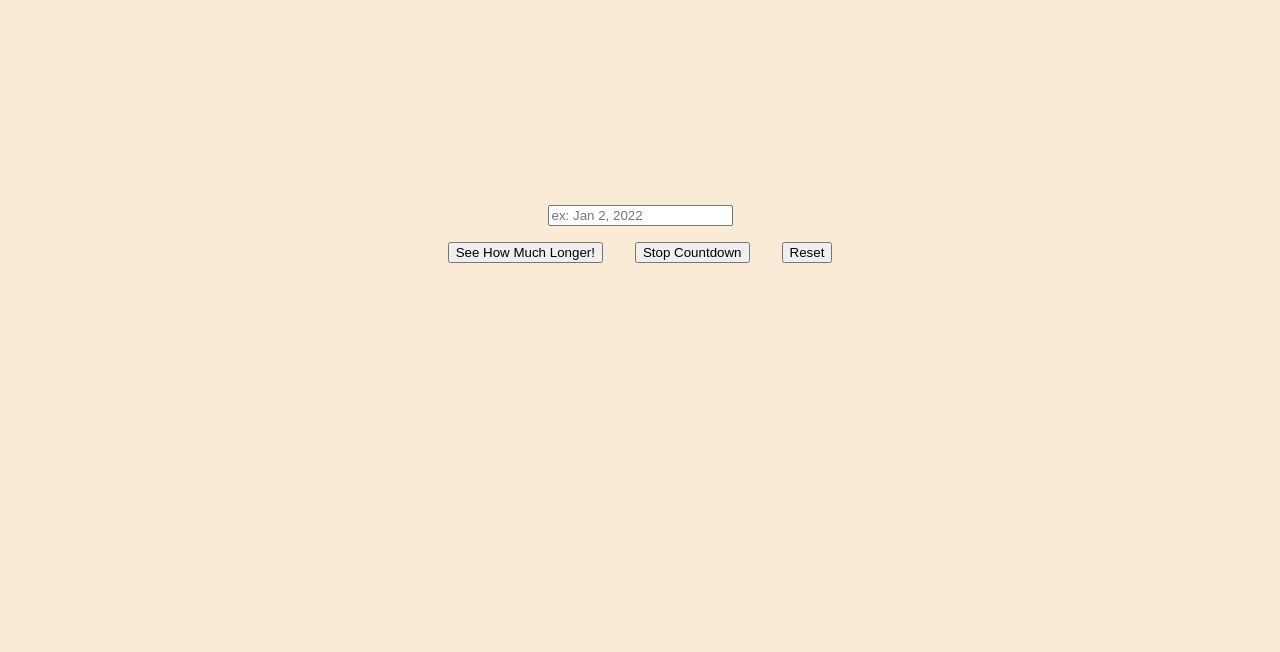
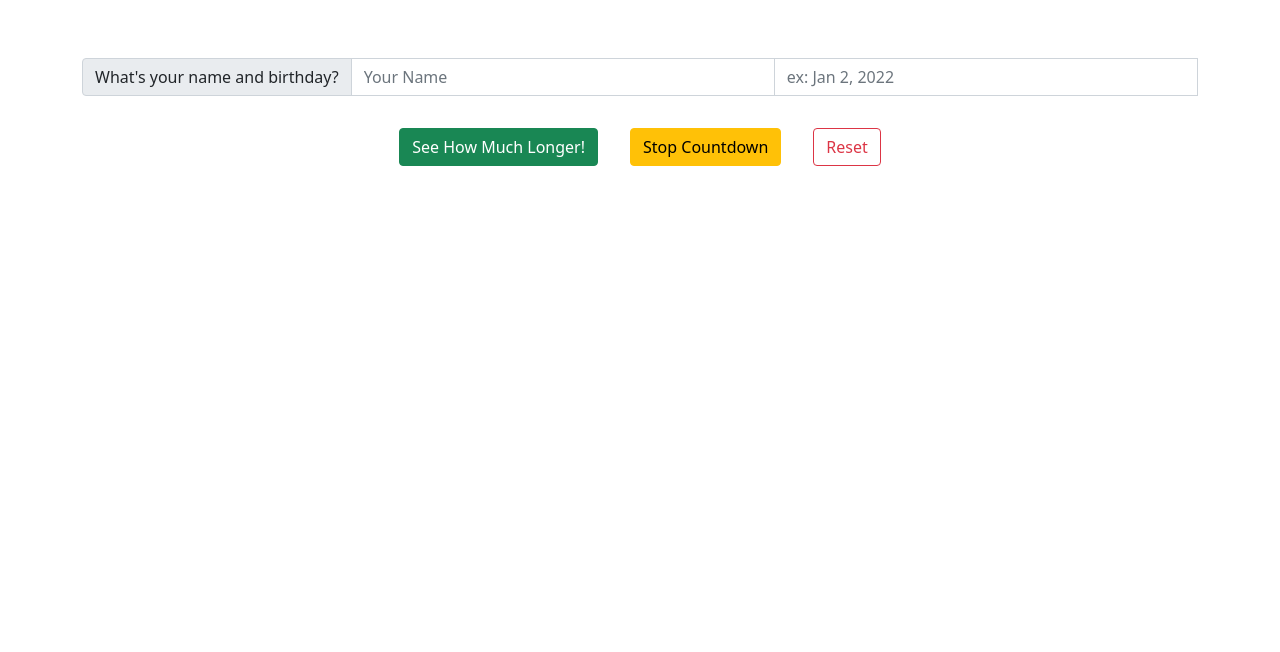
Before and after one commit to theCodeCS/birthday_countdown, a React app in the folder countdown_app/: page / in a window 1280 px wide. Shown: the part 148-800 px from the top of the page. Built offline with nearby package versions, Linux system fonts and the light colour scheme.

Commit message:
implement bootstrap and refactoring

```diff
--- a/countdown_app/package.json
+++ b/countdown_app/package.json
@@ -6,7 +6,9 @@
     "@testing-library/jest-dom": "^5.14.1",
     "@testing-library/react": "^11.2.7",
     "@testing-library/user-event": "^12.8.3",
+    "bootstrap": "^5.1.1",
     "react": "^17.0.2",
+    "react-bootstrap": "^1.6.3",
     "react-dom": "^17.0.2",
     "react-scripts": "4.0.3",
     "web-vitals": "^1.1.2"
--- a/countdown_app/public/style.css
+++ b/countdown_app/public/style.css
@@ -19,7 +19,7 @@ h2 {
     padding: 2rem;
     margin: 1rem;
 }
-button {
+.button {
     margin: 1rem;
 }
 
--- a/countdown_app/src/components/App.js
+++ b/countdown_app/src/components/App.js
@@ -1,11 +1,9 @@
 import React, {useEffect, useState} from "react";
+import Title from "./Title";
+import "bootstrap/dist/css/bootstrap.min.css"
+import {Button, FormControl, InputGroup} from "react-bootstrap"
 
 function App() {
-
-  // const [days, setDays] = useState(0);
-  // const [hours, setHours] = useState(0);
-  // const [minutes, setMinutes] = useState(0);
-  // const [seconds, setSeconds] = useState(0);
 
   const [time, setTime] = useState({
     days: 0,
@@ -14,18 +12,22 @@ function App() {
     seconds: 0
   })
 
-  const [inputText, setText] = useState("");
+  const [inputText, setText] = useState({
+    fname: "",
+    userBirthDay: "",
+  });
 
   const [timeOn, setTimeOn] = useState(false);
 
-  // let interval = useRef(null);
-
   const handleChange = e => {
-    setText(e.target.value)
+    setText({
+      ...inputText,
+      [e.target.name]: e.target.value,
+    })
   }
 
   useEffect(() => {
-      const birthday = new Date(inputText.toString()).getTime();
+      const birthday = new Date(inputText.userBirthDay).getTime();
 
       if (timeOn){
 
@@ -33,11 +35,6 @@ function App() {
 
         let currentTime = new Date().getTime();
         let difference = birthday - currentTime;
-
-        // setDays(days)
-        // setHours(hours)
-        // setMinutes(minutes)
-        // setSeconds(seconds)
 
         setTime({
           days: Math.floor(difference / (1000 * 60 * 60 * 24)),
@@ -47,17 +44,20 @@ function App() {
         })
 
       }, 1000);
+
       return () => clearInterval(interval)
       }
   }, [timeOn])
 
+
   function resetAll() {
     setTimeOn(false);
-    setText("");
-    // setDays(0);
-    // setHours(0);
-    // setMinutes(0);
-    // setSeconds(0);
+
+    setText({
+      fname: "",
+      userBirthDay: ""
+    });
+
     setTime({
       days: 0,
       hours: 0,
@@ -69,9 +69,9 @@ function App() {
 
   return (
     <div className="container">
-      <h1>How Many More Days Till Your Birthday?</h1>
-      <h2>Date</h2>
-      <h2>{inputText}</h2>
+      <Title name={inputText.fname}/>
+      {inputText.fname !== "" && <h2>{inputText.fname}, your birthday is:</h2>}
+      <h2>{inputText.userBirthDay}</h2>
        <div className="timeContainer">
          <h2>
            {time.days > 0 && <span>{time.days}d </span>}
@@ -81,10 +81,16 @@ function App() {
           </h2>
        </div>
        <div>
-        <input type="text" value={inputText} onChange={handleChange} placeholder="ex: Jan 2, 2022"/> <br></br>
-        <button onClick={() => setTimeOn(true)}>See How Much Longer!</button>
-        <button onClick={() => setTimeOn(false)}>Stop Countdown</button>
-        <button onClick={() => resetAll()}>Reset</button>
+        <InputGroup className="mb-3">
+
+          <InputGroup.Text>What's your name and birthday?</InputGroup.Text>
+          <FormControl name="fname" type="text" value={inputText.fname} onChange={handleChange} placeholder="Your Name" />
+          <FormControl name="userBirthDay" type="text" value={inputText.userBirthDay} onChange={handleChange} placeholder="ex: Jan 2, 2022" /> <br></br>
+
+        </InputGroup>
+        <Button className="button" variant="success" onClick={() => setTimeOn(true)}>See How Much Longer!</Button>
+        <Button className="button" variant="warning" onClick={() => setTimeOn(false)}>Stop Countdown</Button>
+        <Button className="button" variant="outline-danger" onClick={() => resetAll()}>Reset</Button>
        </div>
 
 
--- /dev/null
+++ b/countdown_app/src/components/Title.js
@@ -0,0 +1,7 @@
+import React from "react";
+
+function Title(props) {
+    return (<h1>Birthday Countdown for {props.name}!</h1>)
+}
+
+export default Title;
```
Also changed, not shown: 1 other file.
